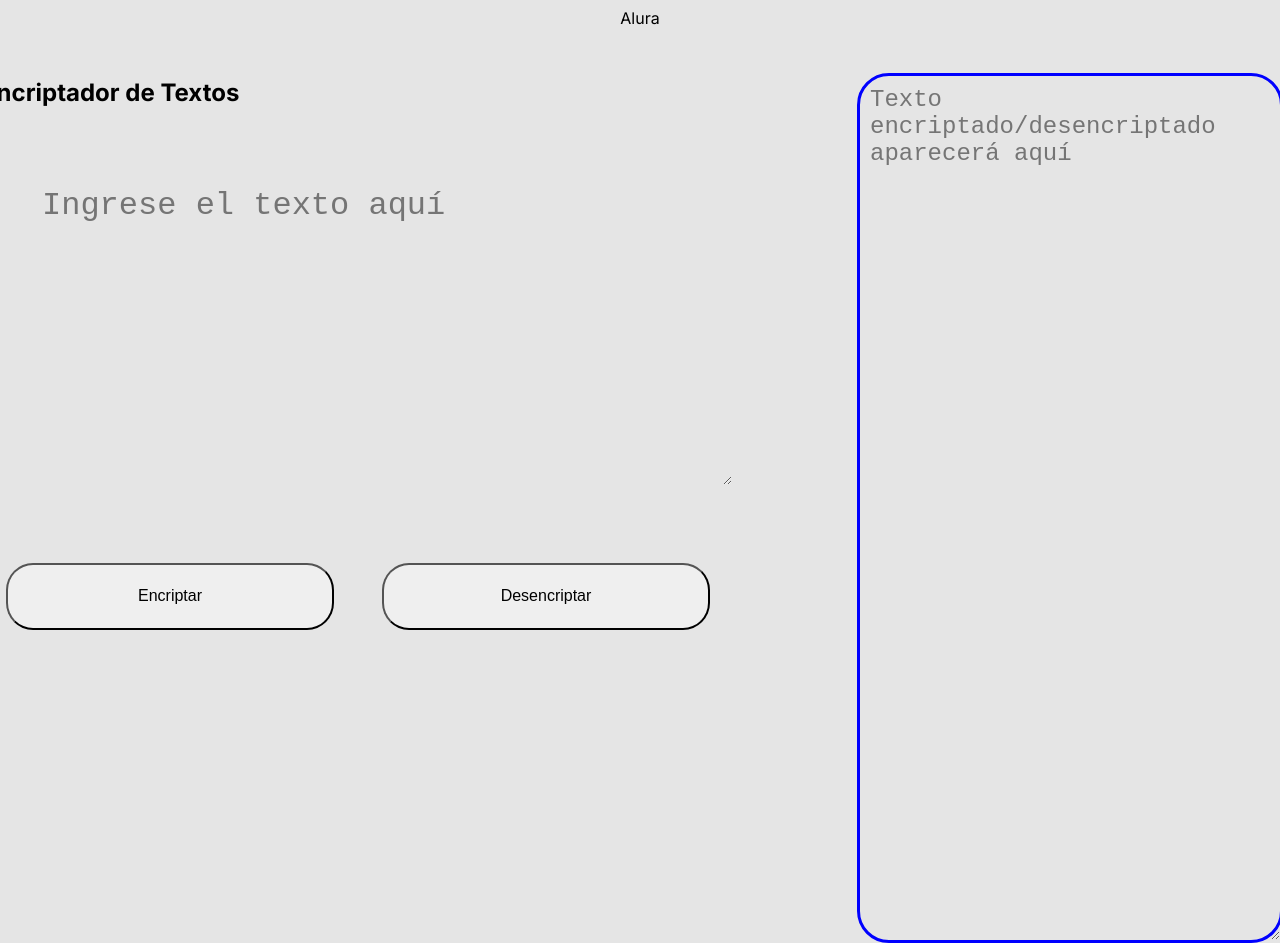
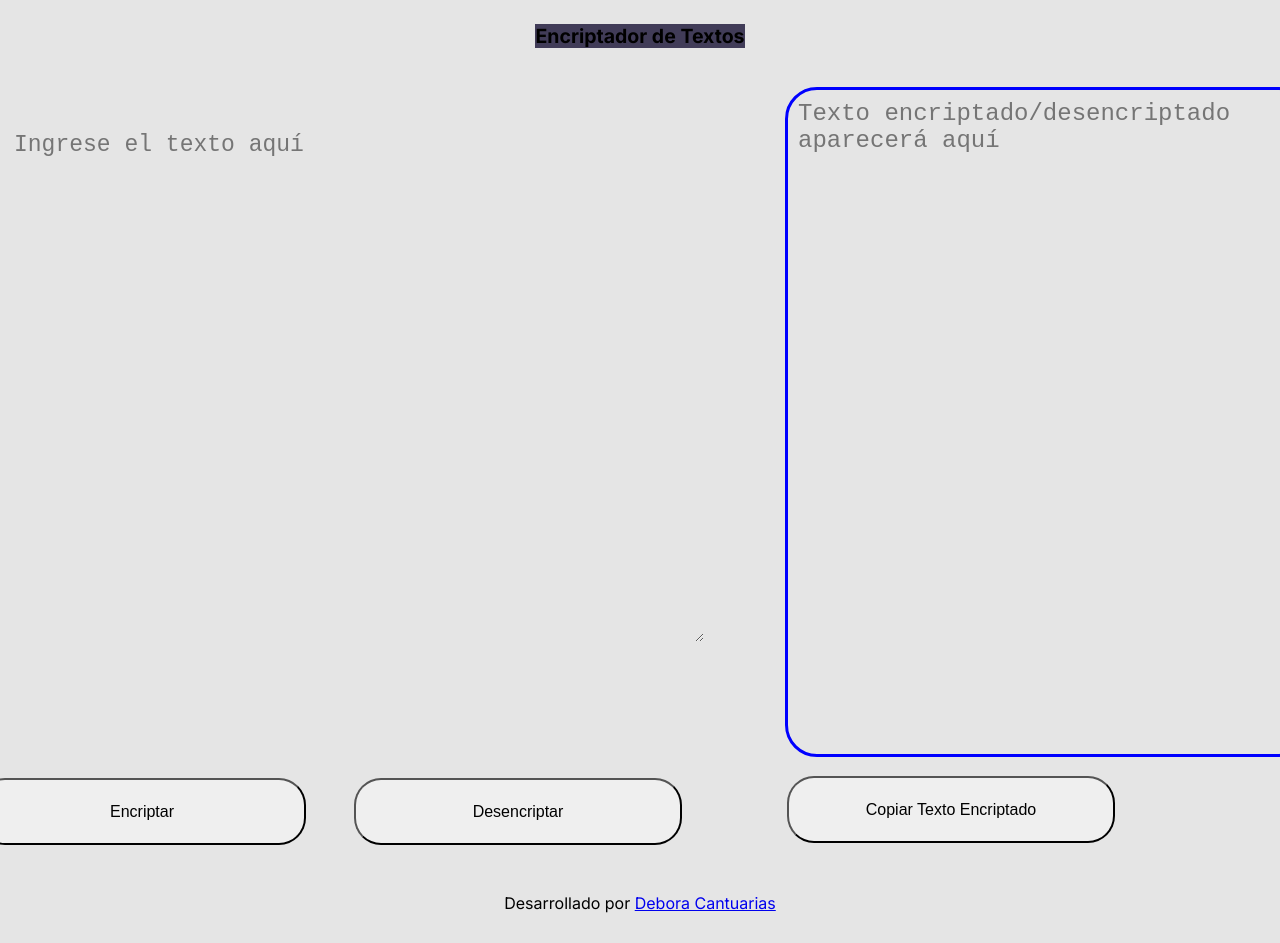
Before and after one commit to Deby92/challenge-encriptador-de-texto, a plain HTML site: page index.html in a window 1280 px wide. Shown: the top 943 px of the page. Drawn offline with Linux system fonts and the light colour scheme.

Commit message:
arreglado botones y funciones

```diff
--- a/index.html
+++ b/index.html
@@ -8,12 +8,11 @@
   </head>
   <body>
     <header>
-      <nav><a href="/images/image.png"></a>Alura</nav>
+      <nav class="navbar"><a href="/images/image.png"></a><h1>Encriptador de Textos</h1></nav>
     </header>
     <main>
       <section class="section-text">
         <div class="container-inputText">
-          <h1>Encriptador de Textos</h1>
           <textarea
             class="inputText"
             id="inputText"
@@ -33,7 +32,6 @@
             placeholder="Texto encriptado/desencriptado aparecerá aquí"
             readonly
           ></textarea>
-
           <button class="copiarTexto" onclick="copiarTexto()">Copiar Texto Encriptado</button>
         </div>
       </section>
--- a/style.css
+++ b/style.css
@@ -28,12 +28,12 @@ textarea {
 
 .inputText{
     width: 680px;
-    height: 288px;
-    font-size: 32px;
+    height: 500px;
+    font-size: 23px;
 }
 .outputText{
-    width: 400px;
-    height: 844px;
+    width: 500px;
+    height: 644px;
     border-radius: 32px;
     border: solid blue;
     padding: 10px;
@@ -41,17 +41,24 @@ textarea {
     font-size: 24px;
 }
 .container-inputText{
-    margin: 30px;
+    margin: 8px;
 }
 .container-outputText{
-    margin: 30px;
+    margin: 8px;
 }
-.nav{
+nav{
     background-color: aquamarine;
-    margin: 20px;
+    margin: 1px;
+    font-size: 13px;
+}
+.navbar{
+    background-color: #413C58;
+
+
 }
 .container-buttons{
     display: flex;
+    margin-top: 58px;
 
 }
 .encriptar{
@@ -73,7 +80,9 @@ textarea {
 .copiarTexto{
     padding: 8px;
     border-radius: 27px;
-    width: 336px;
+    width: 328px;
     height: 67px;
     font-size: 16px;
+    display: block;
+    margin-left: 17px;
 }
```
